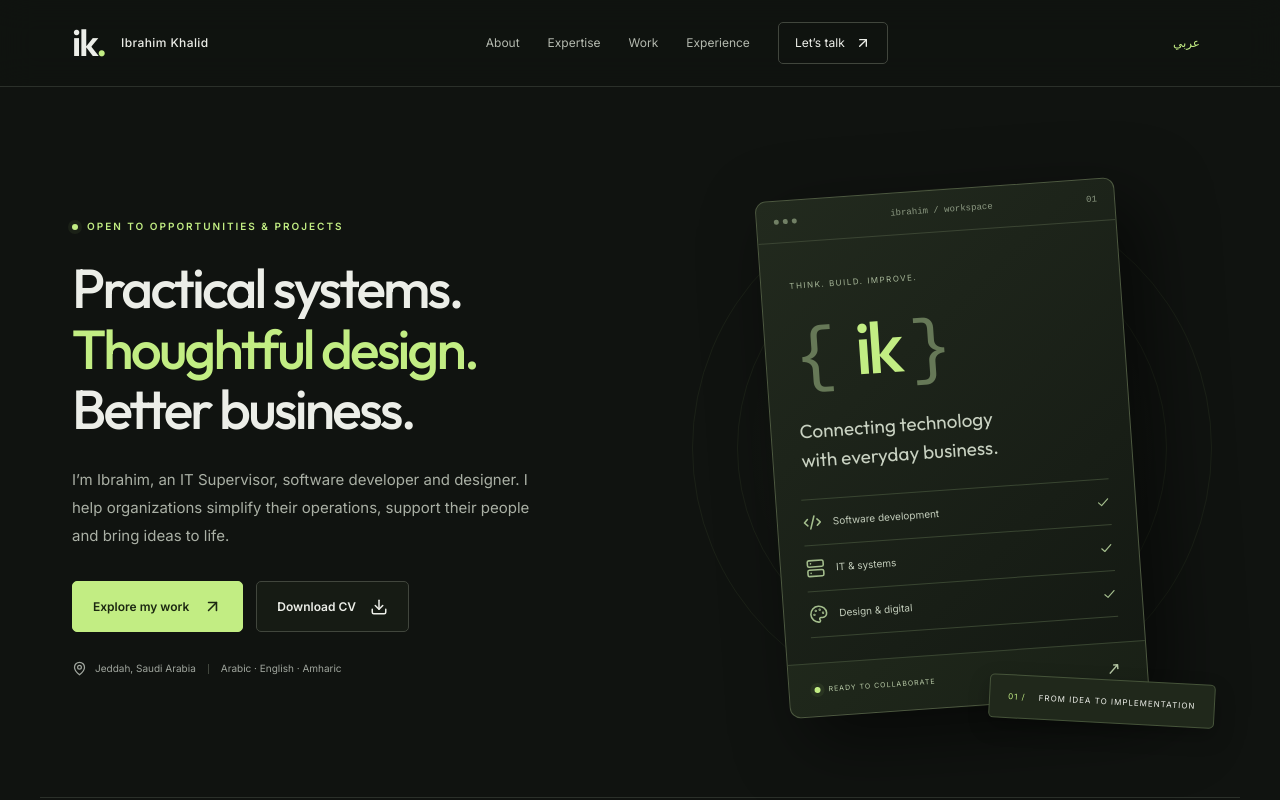
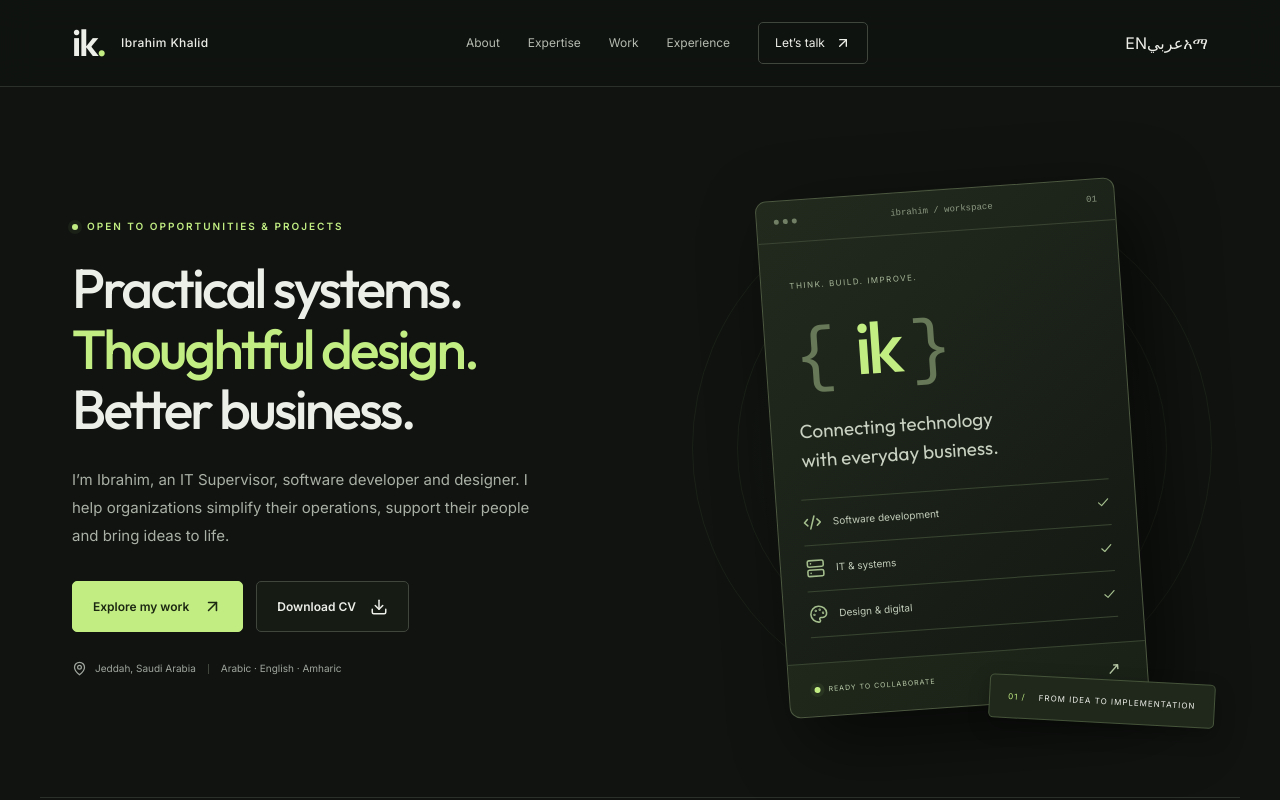
Before and after one commit to ibrahimkhalod/profile, a React (Vite) app: page / in a window 1280 px wide. Shown: the top 800 px of the page. Built offline with nearby package versions, Linux system fonts and the light colour scheme.

Commit message:
Add English, Arabic and Amharic language switcher; update contact email

```diff
--- a/src/App.jsx
+++ b/src/App.jsx
@@ -2,11 +2,10 @@ import { useEffect, useState } from 'react';
 import { ArrowUpRight, ArrowDown, Code2, Server, Palette, Mail, Phone, MapPin, Menu, X, Download, Check, Layers, GraduationCap } from 'lucide-react';
 import { content, career } from './content';
 
-const icons = [Code2, Server, Palette];
-const email = 'ibrahimkhalod@gmail.com';
+const icons = [Code2, Server, Palette];const email = 'ibrahimkhaloud@gmail.com';
 export default function App() {
   const [lang, setLang] = useState(() => {
-    try { return localStorage.getItem('portfolio-language') === 'ar' ? 'ar' : 'en'; } catch { return 'en'; }
+    try { const saved = localStorage.getItem('portfolio-language'); return ['en', 'ar', 'am'].includes(saved) ? saved : 'en'; } catch { return 'en'; }
   });
   const [menuOpen, setMenuOpen] = useState(false);
   const [filter, setFilter] = useState('all');
@@ -42,7 +41,7 @@ export default function App() {
         {c.nav.map(([label, id]) => <a href={`#${id}`} key={id} onClick={() => setMenuOpen(false)}>{label}</a>)}
         <a className="nav-contact" href="#contact" onClick={() => setMenuOpen(false)}>{c.letsTalk}<ArrowUpRight size={16}/></a>
       </nav>
-      <div className="header-actions"><button className="language" onClick={() => { setLang(ar ? 'en' : 'ar'); setMenuOpen(false); }} aria-label={ar ? 'Switch to English' : 'التبديل إلى العربية'}>{ar ? 'EN' : 'عربي'}</button><button className="menu-button" aria-label={menuOpen ? c.closeMenu : c.openMenu} aria-expanded={menuOpen} aria-controls="main-navigation" onClick={() => setMenuOpen(open => !open)}>{menuOpen ? <X/> : <Menu/>}</button></div>
+      <div className="header-actions"><div className="language-options" role="group" aria-label="Language"><button type="button" aria-pressed={lang === 'en'} onClick={() => { setLang('en'); setMenuOpen(false); }}>EN</button><button type="button" aria-pressed={lang === 'ar'} onClick={() => { setLang('ar'); setMenuOpen(false); }}>عربي</button><button type="button" aria-pressed={lang === 'am'} onClick={() => { setLang('am'); setMenuOpen(false); }}>አማ</button></div><button className="menu-button" aria-label={menuOpen ? c.closeMenu : c.openMenu} aria-expanded={menuOpen} aria-controls="main-navigation" onClick={() => setMenuOpen(open => !open)}>{menuOpen ? <X/> : <Menu/>}</button></div>
     </div></header>
     <main id="main">
       <section className="hero wrap" id="home">
```
